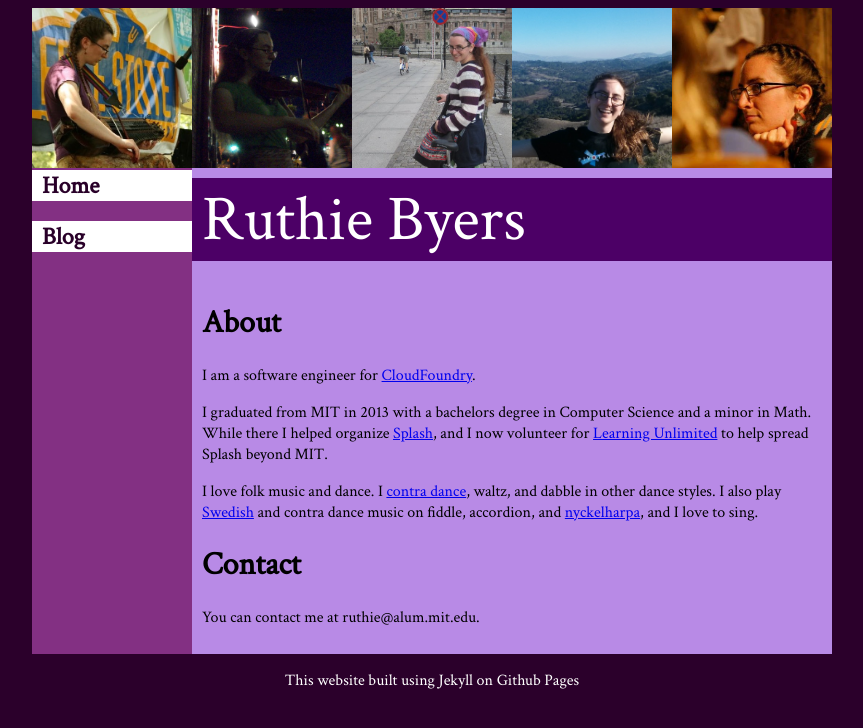
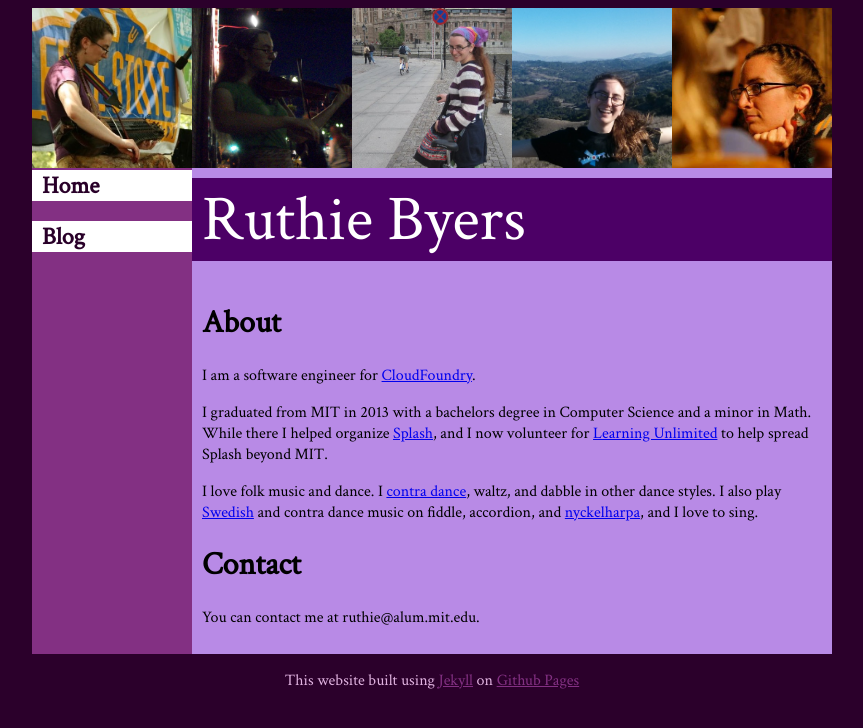
Before and after one commit to ruthie/ruthie.github.io, a Jekyll site: the page built from index.md, in a window 1280 px wide. Shown: the top 728 px of the page, without its empty margins (208-1071 px from the left). Built offline with Jekyll 4.4.1, drawn with Linux system fonts in a browser that asks for light colours.

Commit message:
Change color of tech text

```diff
--- a/_includes/framework.html
+++ b/_includes/framework.html
@@ -23,5 +23,5 @@
 </table>
 </div>
 
-<p class="tech-text">This website built using Jekyll on Github Pages</p>
+<p class="tech-text">This website built using <a class="tech-link" href="http://jekyllrb.com/">Jekyll</a> on <a class="tech-link" href="http://pages.github.com/">Github Pages</a></p>
 </body>
--- a/ruthie.css
+++ b/ruthie.css
@@ -31,7 +31,7 @@ img.header{
 
 .tech-text{
     text-align: center;
-    color: white;
+    color: #E0B2E0;/*#D6ADD6;*/
 }
 
 .content{
@@ -65,6 +65,10 @@ td.nospace{
     color: #290029;
 }
 
+.tech-link{
+    color: #833083;
+}
+
 .divider{
     margin-top: 20px;
     margin-bottom: 20px;
```
